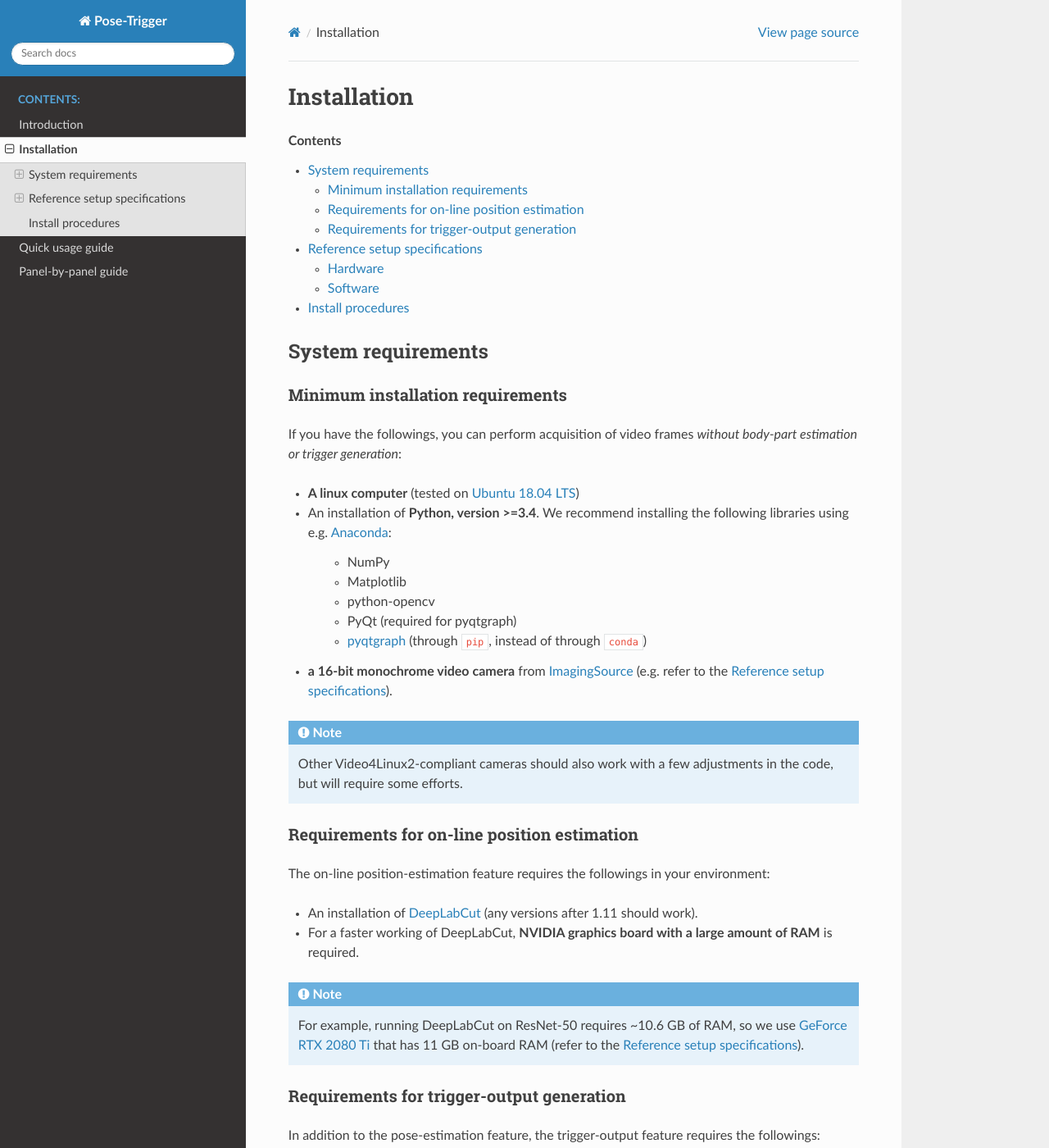
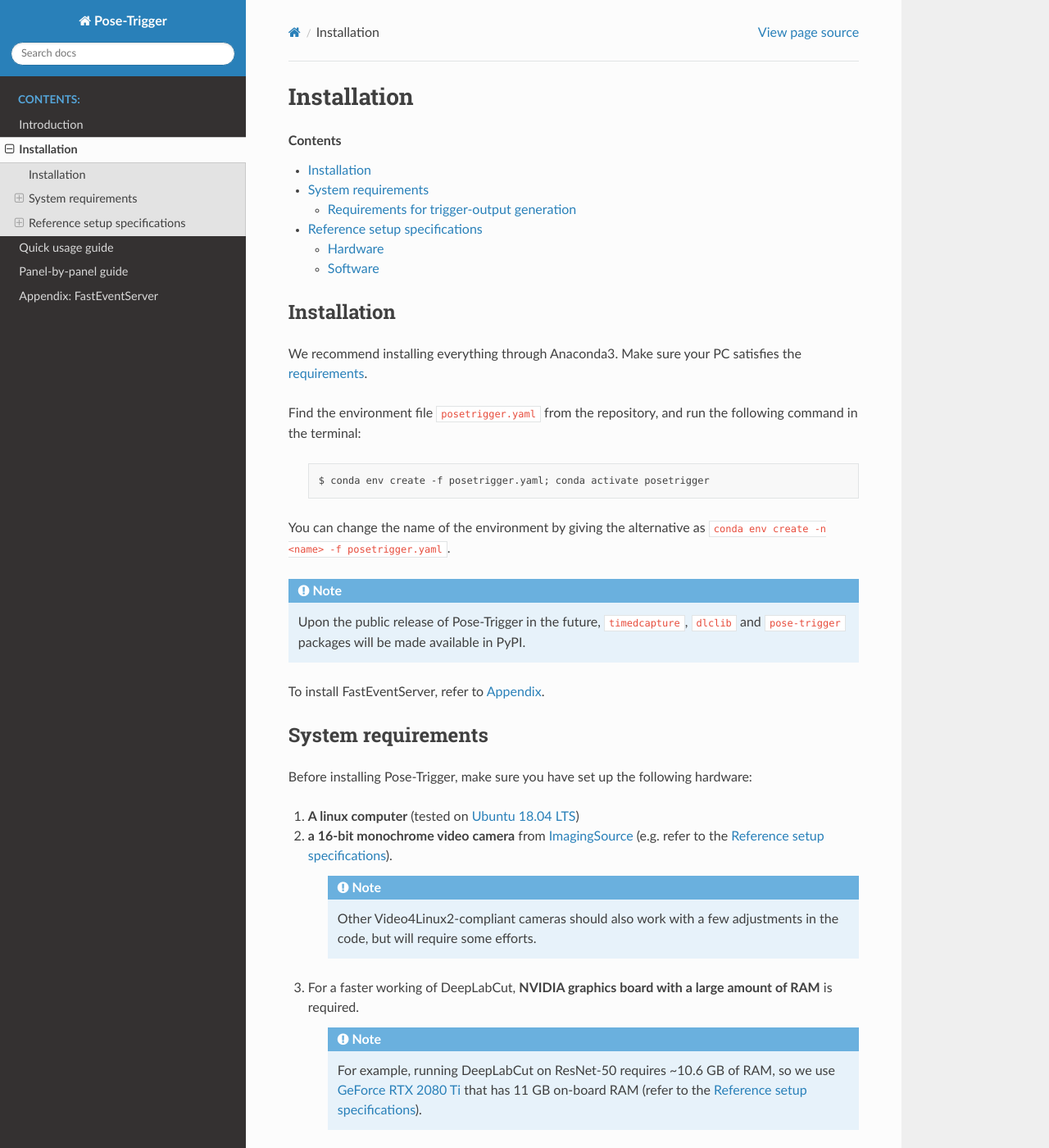
Before and after one commit to gwappa/python-posetrigger, a Sphinx documentation site: the page built from docs/source/install.rst, in a window 1280 px wide and 1400 px high. Shown: the whole window at 82% size. Built offline with Sphinx 7.4.7 and the Read the Docs theme 2.0.0, drawn with Linux system fonts in a browser that asks for light colours; some of the changed text lies outside the part shown.

Commit message:
update installation instructions

```diff
--- a/docs/source/conf.py
+++ b/docs/source/conf.py
@@ -58,3 +58,5 @@ html_theme = 'sphinx_rtd_theme'
 # relative to this directory. They are copied after the builtin static files,
 # so a file named "default.css" will overwrite the builtin "default.css".
 html_static_path = ['_static']
+
+latex_docclass = {'manual': 'book'}
--- a/docs/source/index.rst
+++ b/docs/source/index.rst
@@ -22,6 +22,7 @@ of TTL trigger generation based on the pose of the subject.
    install
    quick
    panels
+   fasteventserver
 
 .. image:: http://i.creativecommons.org/p/zero/1.0/88x31.png
 
--- a/docs/source/install.rst
+++ b/docs/source/install.rst
@@ -5,51 +5,51 @@ Installation
    :local:
    :depth: 3
 
+Installation
+------------
+
+We recommend installing everything through Anaconda3. Make sure your PC satisfies the `requirements`_.
+
+Find the environment file ``posetrigger.yaml`` from the repository, and run the following command in the terminal:
+
+   .. code-block:: Bash
+
+       $ conda env create -f posetrigger.yaml; conda activate posetrigger
+
+You can change the name of the environment by giving the alternative as ``conda env create -n <name> -f posetrigger.yaml``.
+
+.. note::
+    Upon the public release of Pose-Trigger in the future, ``timedcapture``, ``dlclib`` and ``pose-trigger`` packages will be made available in PyPI.
+
+To install FastEventServer, refer to :doc:`Appendix <fasteventserver>`.
+
 .. _requirements:
 
 System requirements
---------------------
+-------------------
 
-.. _minimum requirements:
+Before installing Pose-Trigger, make sure you have set up the following hardware:
 
-Minimum installation requirements
-^^^^^^^^^^^^^^^^^^^^^^^^^^^^^^^^^^
+1. **A linux computer** (tested on `Ubuntu 18.04 LTS`_)
+2. **a 16-bit monochrome video camera** from `ImagingSource`_ (e.g. refer to the :ref:`Reference setup`).
 
-If you have the followings, you can perform acquisition of video frames *without body-part estimation or trigger generation*:
+    .. note:: Other Video4Linux2-compliant cameras should also work with a few adjustments in the code, but will require some efforts.
 
-* **A linux computer** (tested on `Ubuntu 18.04 LTS`_)
-* An installation of **Python, version >=3.4**. We recommend installing the following libraries using e.g. `Anaconda`_:
+3. For a faster working of DeepLabCut, **NVIDIA graphics board with a large amount of RAM** is required.
 
-    * NumPy
-    * Matplotlib
-    * python-opencv
-    * PyQt (required for pyqtgraph)
-    * `pyqtgraph`_ (through ``pip``, instead of through ``conda``)
+    .. note:: For example, running DeepLabCut on ResNet-50 requires ~10.6 GB of RAM,
+        so we use `GeForce RTX 2080 Ti`_ that has 11 GB on-board RAM (refer to the :ref:`Reference setup`).
 
-* **a 16-bit monochrome video camera** from `ImagingSource`_ (e.g. refer to the :ref:`Reference setup`).
-
-.. note:: Other Video4Linux2-compliant cameras should also work with a few adjustments in the code, but will require some efforts.
-
-Requirements for on-line position estimation
-^^^^^^^^^^^^^^^^^^^^^^^^^^^^^^^^^^^^^^^^^^^^^
-
-The on-line position-estimation feature requires the followings in your environment:
-
-* An installation of `DeepLabCut`_ (any versions after 1.11 should work).
-* For a faster working of DeepLabCut, **NVIDIA graphics board with a large amount of RAM** is required.
-
-.. note:: For example, running DeepLabCut on ResNet-50 requires ~10.6 GB of RAM,
-    so we use `GeForce RTX 2080 Ti`_ that has 11 GB on-board RAM (refer to the :ref:`Reference setup`).
 
 Requirements for trigger-output generation
 ^^^^^^^^^^^^^^^^^^^^^^^^^^^^^^^^^^^^^^^^^^^
 
 In addition to the pose-estimation feature, the trigger-output feature requires the followings:
 
-* The `FastEventServer`_ **server program**.
-* An `Arduino UNO`_ or its clone, being flashed with the `arduino-fasteventtrigger`_ program.
+1. The `FastEventServer`_ **server program**.
+2. An `Arduino UNO`_ or its clone, being flashed with the `arduino-fasteventtrigger`_ program.
 
-For installation of the softwares, refer to the README file in the "libraries" directory of the repository.
+For installation of the softwares, refer to :doc:`Appendix: FastEventServer <fasteventserver>`.
 
 .. caution::
     ``arduino-fasteventtrigger``, in reality, will **only make use of the serial-to-USB conversion tip on the UNO (i.e. `ATmega16U2`_)**.
@@ -96,31 +96,9 @@ Software
     NumPy              version 1.19.1 (through `conda`)
     ================== ====================================================
 
-
-Install procedures
--------------------
-
-Install all the python packages in your DeepLabCut environment.
-
-1. If you need DeepLabCut, install it first.
-2. Install the libraries specified in the `minimum requirements`_ section.
-3. Install ``timedcapture``: this is the library for video acquisition.
-4. Install the ``pose-trigger`` module.
-5. You can install ``FastEventServer`` and connect Arduino at any moment during the procedure (please refer to the README file in the "libraries" directory of the repository).
-
-.. note::
-    Upon the public release of Pose-Trigger in the future, both ``timedcapture`` and ``pose-trigger`` packages will be made available in PyPI. One will be able to install these packages through the ``pip install`` command.
-
-    Before this becomes the case, below are the procedures:
-
-    1. Clone the repository.
-    2. Open the cloned repository directory in Terminal.
-    3. Run ``pip install .`` on Terminal.
-
 .. _Ubuntu 18.04 LTS: https://releases.ubuntu.com/18.04.5/
 .. _ImagingSource: https://www.theimagingsource.com/
 .. _Anaconda: https://www.anaconda.com/
-.. _pyqtgraph: http://pyqtgraph.org/
 .. _DeepLabCut: http://www.mousemotorlab.org/deeplabcut
 .. _GeForce RTX 2080 Ti: https://www.nvidia.com/en-eu/geforce/graphics-cards/rtx-2080-ti/
 .. _FastEventServer: https://doi.org/10.5281/zenodo.3843623
--- a/docs/source/intro.rst
+++ b/docs/source/intro.rst
@@ -41,7 +41,7 @@ The model setup
 ^^^^^^^^^^^^^^^^
 
 .. figure:: ../../resources/model-setup.png
-    :scale: 30%
+    :scale: 40%
 
     The model setup
 
```
Also changed, not shown: docs/source/fasteventserver.rst (added, +15 -0 lines), 1 other file.
